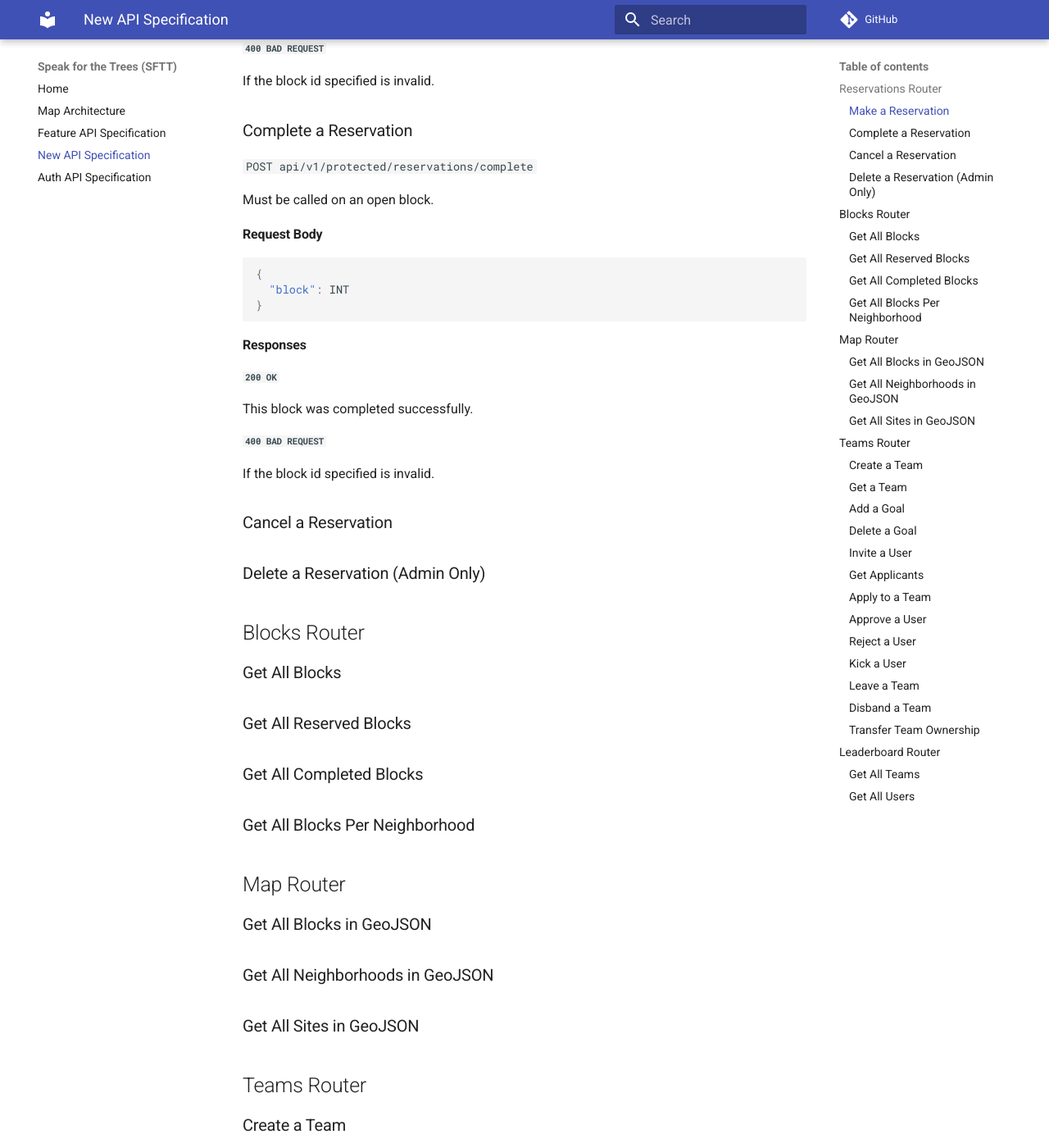
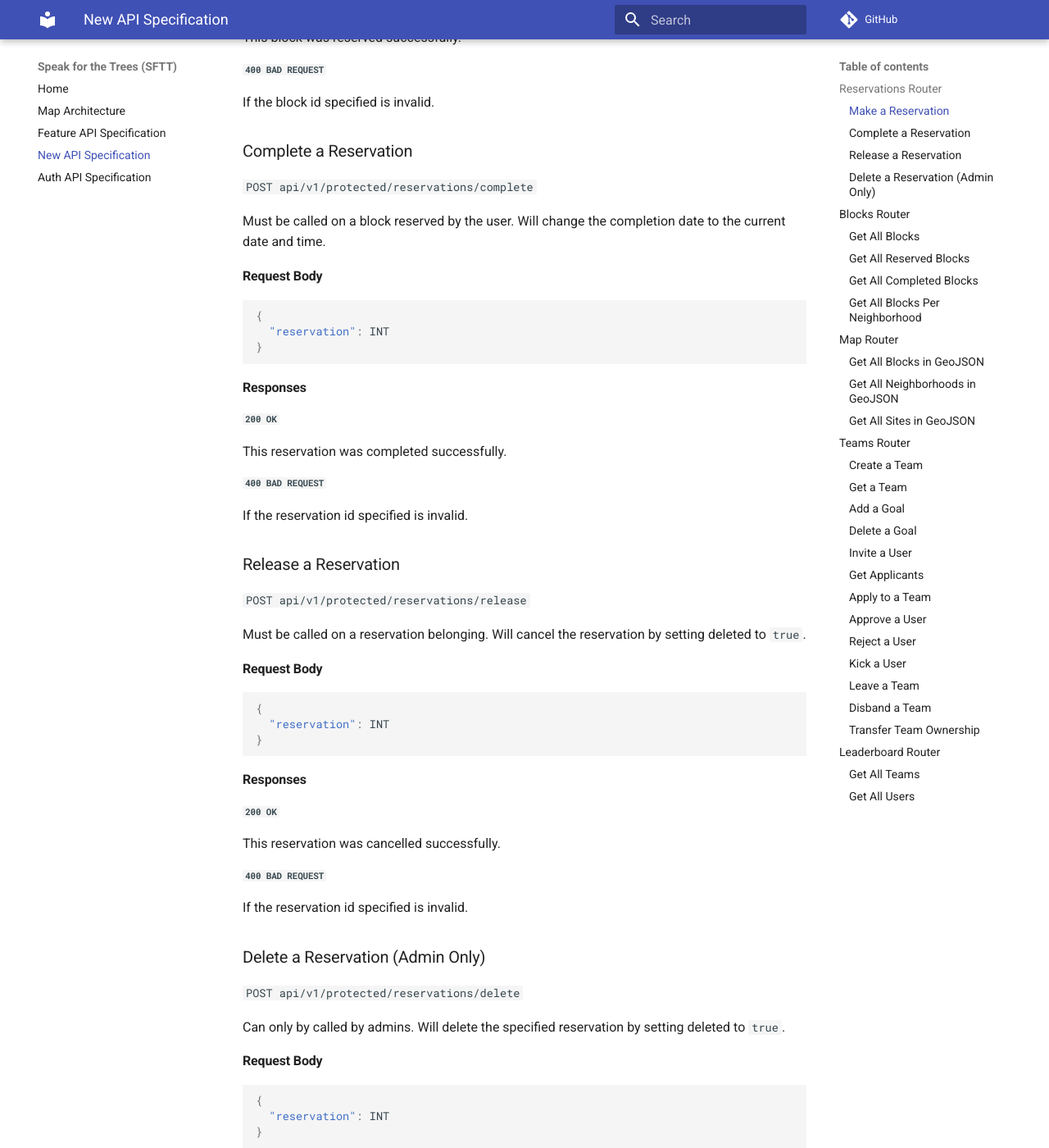
Before and after one commit to Code-4-Community/c4c-dev-docs, an MkDocs documentation site: the page built from docs/sftt/sftt-api-spec-new.md, in a window 1280 px wide and 1400 px high, scrolled down 989 px. Shown: the whole window at 82% size. Built offline with MkDocs 1.6.1 and Material for MkDocs 9.7.7, drawn with Linux system fonts in a browser that asks for light colours; comment, search, counter and statistics services are not loaded; some of the changed text lies outside the part shown.

Commit message:
Added more documentation and warnings

````diff
--- a/docs/sftt/sftt-api-spec-new.md
+++ b/docs/sftt/sftt-api-spec-new.md
@@ -1,5 +1,5 @@
 # SFTT API Specification
-This is the official API specification for the SFTT back end. The back end is implemented as is described in he documentation below and should correspond exactly with how the back end behaves. If you find any inconsistencies please create a PR to amend the error.
+This is the official API specification for the SFTT back end. The back end is implemented as is described in the documentation below and should correspond exactly with how the back end behaves. If you find any inconsistencies please create a PR to amend the error.
 
 !!! info "Java Web Tokens (JWT)"
     In every request header is a JWT. The JWT will contain the user's id value and the user's privilege level.
@@ -12,7 +12,7 @@ This router is used to manage reservations. A reservation is when a user claims
 
 `POST api/v1/protected/reservations/reserve`
 
-Must be called on an open block.
+Must be called on an unreserved block. Will create a reservation for the user making the request for the given block.
 
 #### Request Body
 
@@ -34,29 +34,71 @@ If the block id specified is invalid.
 
 `POST api/v1/protected/reservations/complete`
 
-Must be called on an open block.
+Must be called on a block reserved by the user. Will change the completion date to the current date and time.
 
 #### Request Body
 
 ```json
 {
-  "block": INT
+  "reservation": INT
 }
 ```
 
 #### Responses
 
 ##### `200 OK`
-This block was completed successfully.
+This reservation was completed successfully.
 
 ##### `400 BAD REQUEST`
-If the block id specified is invalid.
+If the reservation id specified is invalid.
 
-### Cancel a Reservation
+### Release a Reservation
+
+`POST api/v1/protected/reservations/release`
+
+Must be called on a reservation belonging. Will cancel the reservation by setting deleted to `true`.
+
+#### Request Body
+
+```json
+{
+  "reservation": INT
+}
+```
+
+#### Responses
+
+##### `200 OK`
+This reservation was cancelled successfully.
+
+##### `400 BAD REQUEST`
+If the reservation id specified is invalid.
 
 ### Delete a Reservation (Admin Only)
 
+`POST api/v1/protected/reservations/delete`
+
+Can only by called by admins. Will delete the specified reservation by setting deleted to `true`.
+
+#### Request Body
+
+```json
+{
+  "reservation": INT
+}
+```
+
+#### Responses
+
+##### `200 OK`
+This reservation was deleted successfully.
+
+##### `400 BAD REQUEST`
+If the reservation id specified is invalid.
+
 ## Blocks Router
+
+!!! missing "This router has not been implemented yet"
 
 ### Get All Blocks
 
@@ -68,6 +110,8 @@ If the block id specified is invalid.
 
 ## Map Router
 
+!!! missing "This router has not been implemented yet"
+
 ### Get All Blocks in GeoJSON
 
 ### Get All Neighborhoods in GeoJSON
@@ -75,6 +119,8 @@ If the block id specified is invalid.
 ### Get All Sites in GeoJSON
 
 ## Teams Router
+
+!!! missing "This router has not been implemented yet"
 
 ### Create a Team
 
@@ -104,6 +150,8 @@ If the block id specified is invalid.
 
 ## Leaderboard Router
 
+!!! missing "This router has not been implemented yet"
+
 ### Get All Teams
 
 ### Get All Users
````
